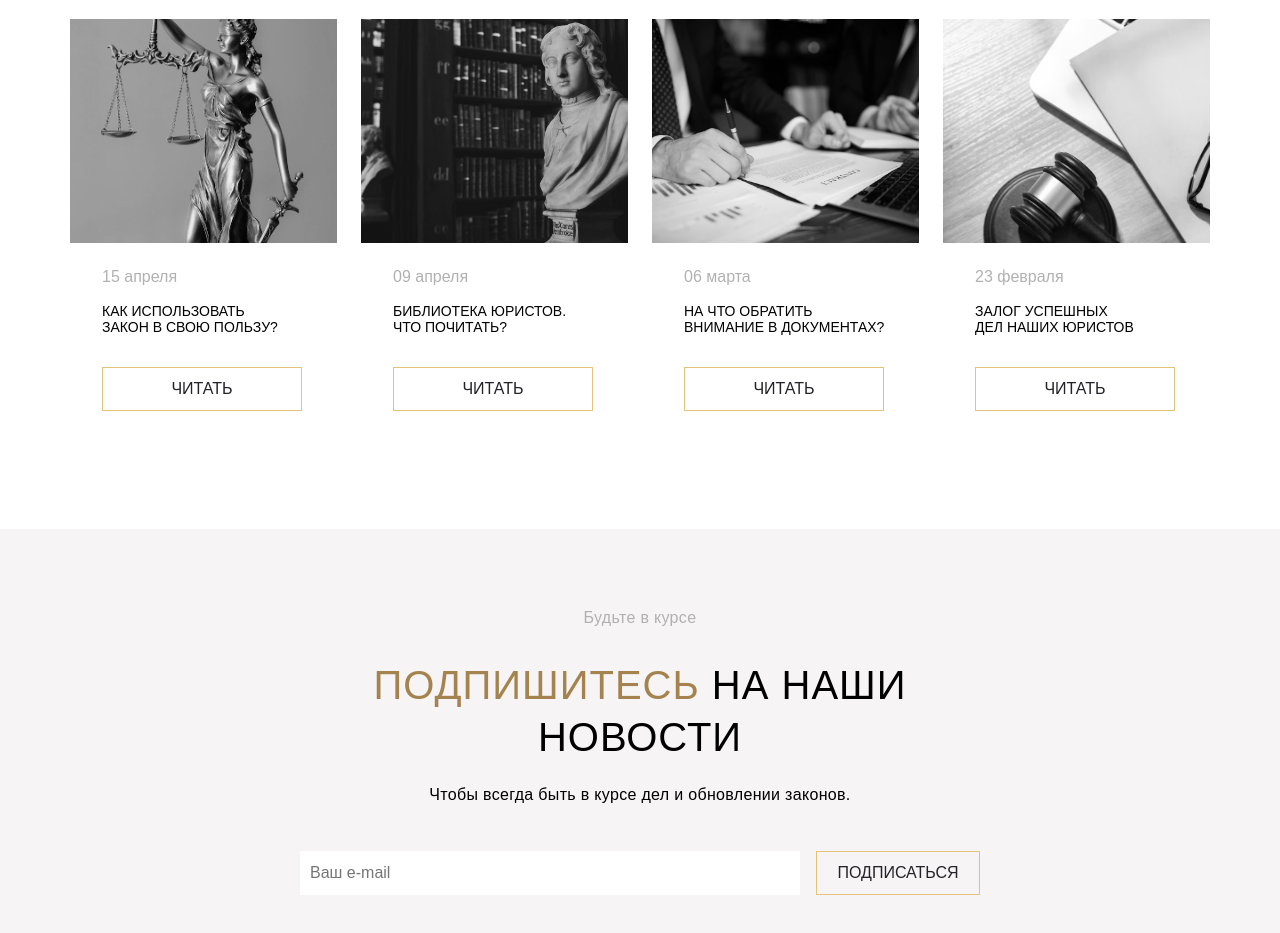
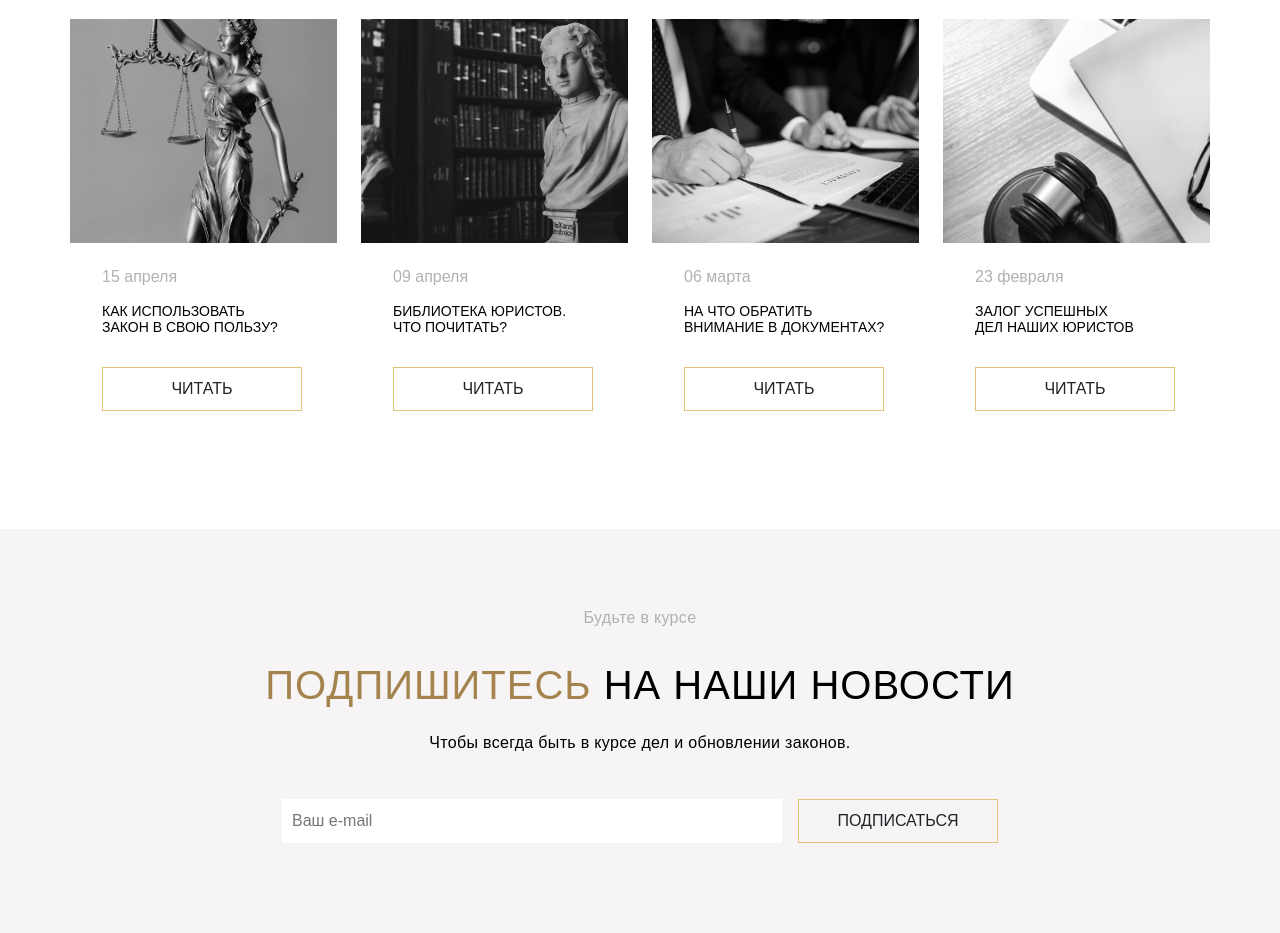
Before and after one commit to katsiarynaYaz/lawyer, a website built with Vite: page index.html in a window 1280 px wide. Shown: the part 3924-4857 px from the top of the page. Built offline with nearby package versions, Linux system fonts and the light colour scheme.

Commit message:
edited centering

```diff
--- a/src/styles/subscribe.css
+++ b/src/styles/subscribe.css
@@ -1,8 +1,9 @@
 .subscribe {
   min-height: 380px;
   height: 100%;
-  padding: 80px 300px;
+  padding: 80px 80px;
   text-align: center;
+  position: relative
 }
 
 .subscribe h2 {
@@ -14,13 +15,10 @@
   margin-bottom: 44px;
 }
 
-.subscribe-form {
-    margin-inline: auto ;
-}
-
 .subscribe-email-button {
   display: flex;
   gap: 16px;
+  justify-content: center;
 }
 
 .subscribe-email {
```
